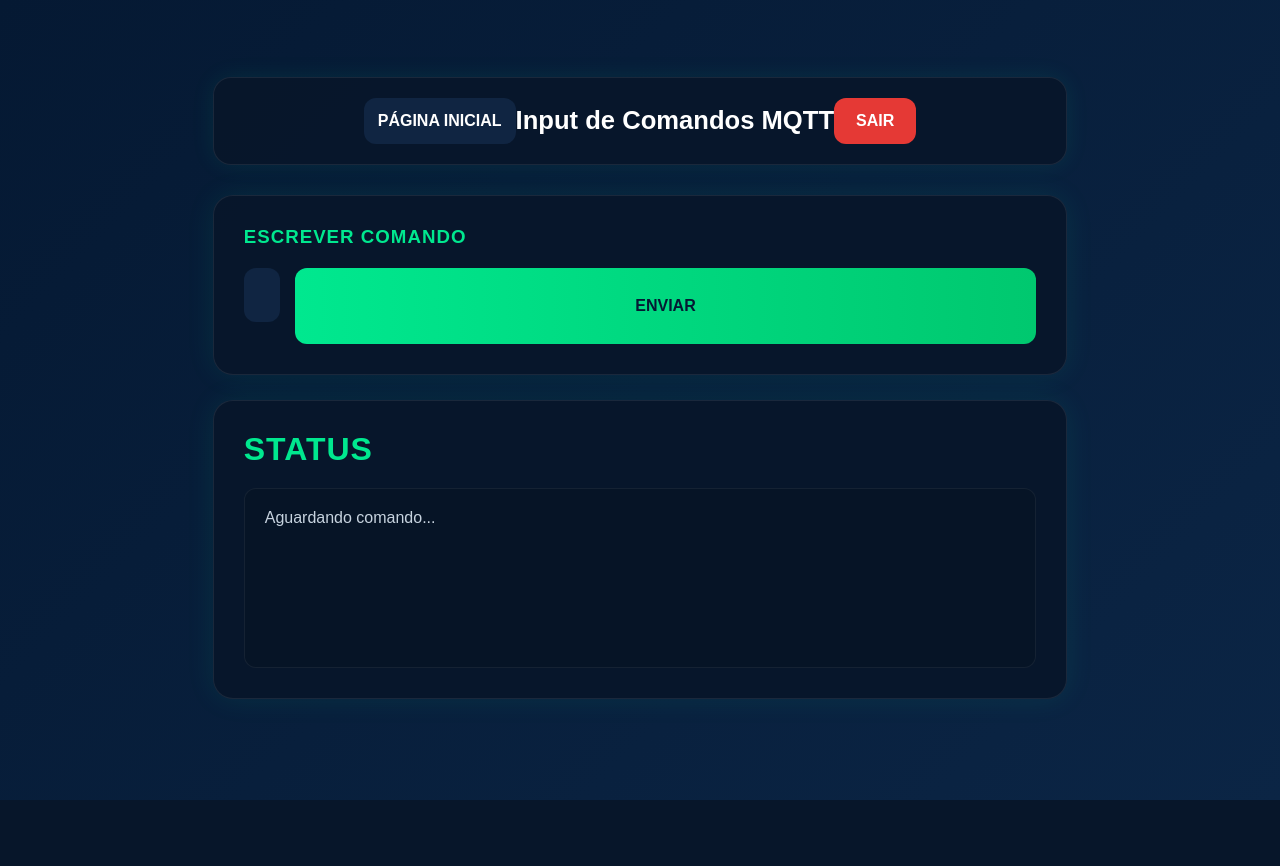
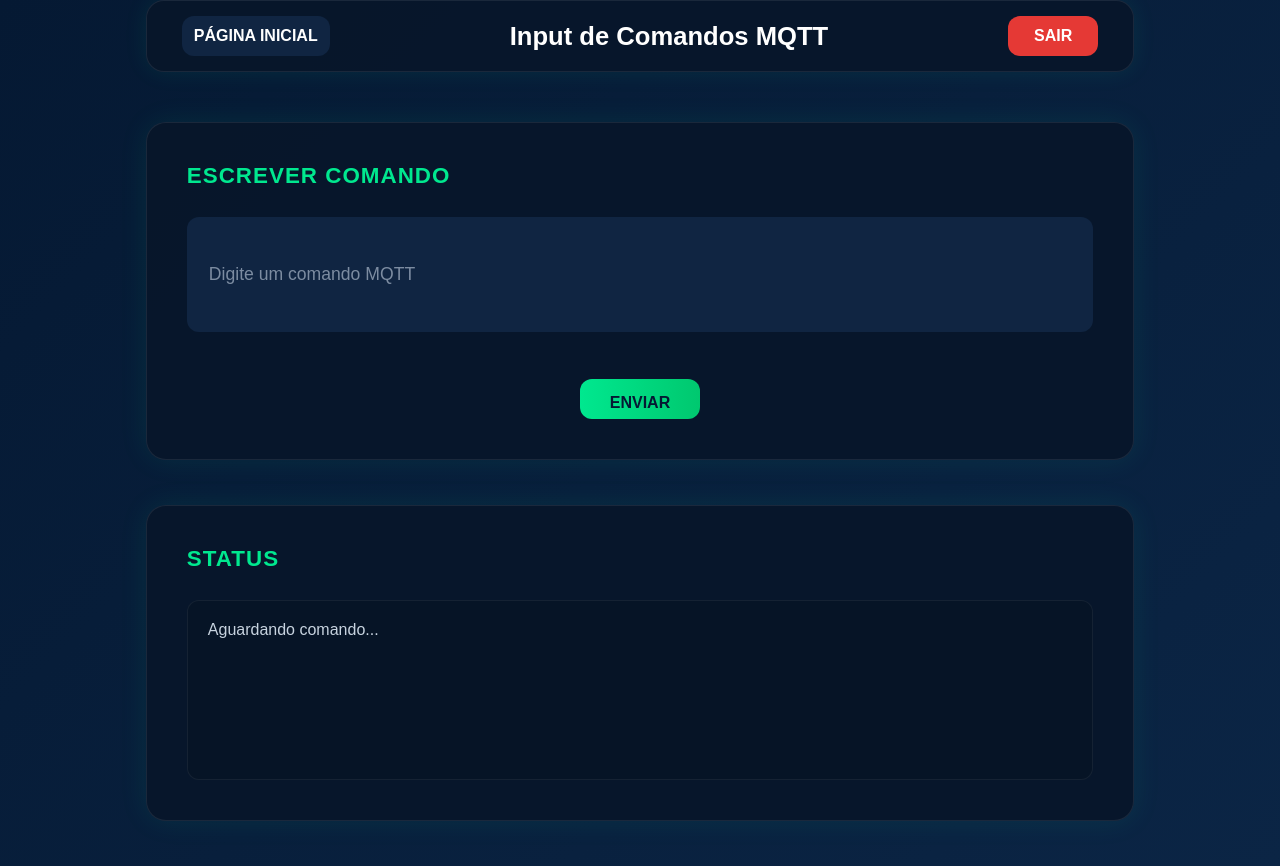
Before and after one commit to grupo1top/Ecossistema-Mqtt, a FastAPI app: template templates/input.html in a window 1280 px wide. Before the commit the page ends 800 px from the top, so only its background shows below. Run offline with FastAPI, Linux system fonts and the light colour scheme; the template is opened without the code that fills it, so the values that code supplies are empty.

Commit message:
ajustes css

```diff
--- a/static/style.css
+++ b/static/style.css
@@ -137,16 +137,22 @@ button:hover {
     justify-content: space-between;
     align-items: center;
     background: rgba(8, 23, 43, 0.95);
-    padding: 20px 150px;
+    padding: 15px 35px;
     border-radius: 18px;
-    margin-bottom: 30px;
+    margin-bottom: 50px;
     border: 1px solid rgba(255,255,255,0.08);
     box-shadow: 0 0 25px rgba(0, 255, 170, 0.08);
+
+    gap: 180px; /* aumenta espaço entre os 3 itens */
 }
 
+/* TÍTULO */
 .topo h2 {
     font-size: 1.6rem;
     font-weight: bold;
+    margin: 0;
+    text-align: center;
+    flex: 1;
 }
 
 /* BOTÕES */
@@ -156,65 +162,70 @@ button {
     transition: 0.3s;
     font-weight: bold;
     border-radius: 12px;
+    height: 40px;
+    min-width: 90px; /* largura menor */
 }
 
+/* VOLTAR */
 .voltar {
     background: #102542;
     color: white;
-    padding: 14px 14px;
-
+    padding: 6px 12px; /* menos largura lateral */
 }
 
 .voltar:hover {
     background: #16365e;
 }
 
+/* SAIR */
 .sair {
     background: #e53935;
     color: white;
-    padding: 14px 22px;
+    padding: 6px 14px; /* menos largura lateral */
 }
 
 .sair:hover {
     transform: translateY(-2px);
     background: #ff4d4d;
 }
-
 /* BOXES */
 .comando-box,
 .status-box {
     background: rgba(8, 23, 43, 0.95);
-    padding: 30px;
+    padding: 40px; /* era 30px */
     border-radius: 20px;
     border: 1px solid rgba(255,255,255,0.08);
     box-shadow: 0 0 30px rgba(0,255,170,0.08);
-    margin-bottom: 25px;
+    margin-bottom: 45px; /* era 25px */
 }
 
 /* TITULOS */
 .comando-box h3,
 .status-box h1 {
-    margin-bottom: 20px;
+    margin-bottom: 28px; /* era 20px */
     color: #00e88f;
     letter-spacing: 1px;
+    font-size: 1.4rem; /* tamanho explícito */
 }
 
 /* INPUT + BOTAO */
 .input-area {
     display: flex;
+    flex-direction: column;
     gap: 15px;
 }
 
 .input-area input {
     flex: 1;
-    padding: 16px;
+    padding: 45px 20px; /* era 16px — caixa mais alta */
     border: 2px solid transparent;
     border-radius: 12px;
     background: #102542;
     color: white;
-    font-size: 1rem;
+    font-size: 1.1rem; /* era 1rem */
     outline: none;
     transition: 0.3s;
+    min-height: 64px; /* garante altura mínima */
 }
 
 .input-area input::placeholder {
@@ -230,8 +241,10 @@ button {
 .input-area button {
     background: linear-gradient(90deg, #00e88f, #00c86f);
     color: #051933;
-    padding: 0 30px;
-    font-size: 1rem;
+    margin-top: 10px;
+    padding: 15px 4px;
+    width: 120px;   /* cancela o width: 100% do button genérico */
+    align-self: center;          /* ocupa a mesma altura do input */
 }
 
 .input-area button:hover {
```
